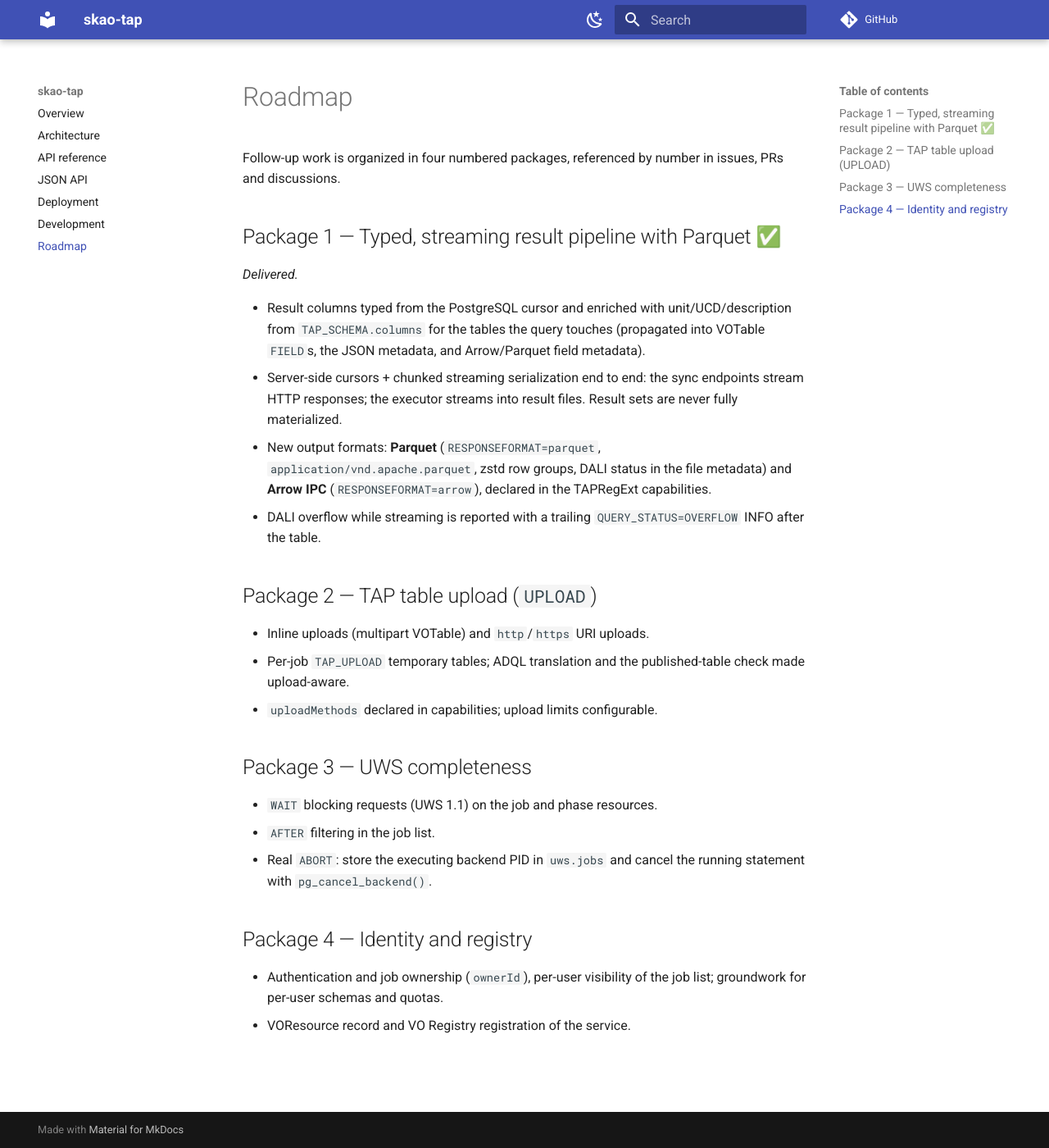
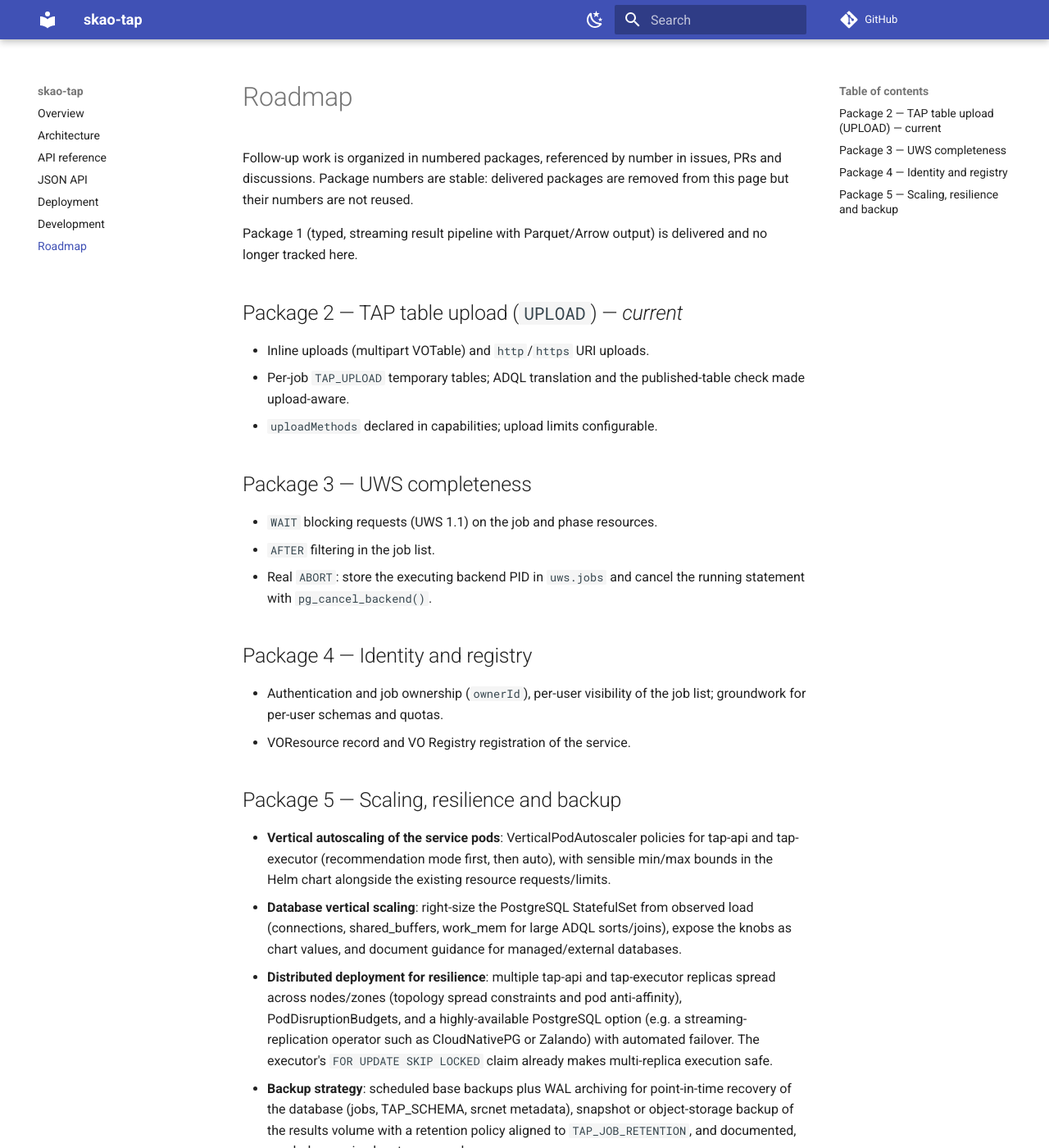
Before and after one commit to MicheleDelliVeneri/skao-tap, an MkDocs documentation site: the page built from docs/roadmap.md, in a window 1280 px wide and 1400 px high. Shown: the whole window at 82% size. Built offline with MkDocs 1.6.1 and Material for MkDocs 9.7.7, drawn with Linux system fonts in a browser that asks for light colours; comment, search, counter and statistics services are not loaded.

Commit message:
Roadmap: drop delivered package 1, make package 2 current, add package 5
Package 5 covers vertical autoscaling of pods and database, distributed
deployment for resilience, and the backup/restore strategy. Package
numbers stay stable so existing references keep working.

Co-Authored-By: Claude Fable 5 <noreply@anthropic.com>
Claude-Session: https://claude.ai/code/session_01UYnx9sd6RGzVna7nW3vhHr

```diff
--- a/docs/roadmap.md
+++ b/docs/roadmap.md
@@ -1,27 +1,13 @@
 # Roadmap
 
-Follow-up work is organized in four numbered packages, referenced by number
-in issues, PRs and discussions.
+Follow-up work is organized in numbered packages, referenced by number in
+issues, PRs and discussions. Package numbers are stable: delivered packages
+are removed from this page but their numbers are not reused.
 
-## Package 1 — Typed, streaming result pipeline with Parquet ✅
+Package 1 (typed, streaming result pipeline with Parquet/Arrow output) is
+delivered and no longer tracked here.
 
-*Delivered.*
-
-- Result columns typed from the PostgreSQL cursor and enriched with
-  unit/UCD/description from `TAP_SCHEMA.columns` for the tables the query
-  touches (propagated into VOTable `FIELD`s, the JSON metadata, and
-  Arrow/Parquet field metadata).
-- Server-side cursors + chunked streaming serialization end to end: the
-  sync endpoints stream HTTP responses; the executor streams into result
-  files. Result sets are never fully materialized.
-- New output formats: **Parquet** (`RESPONSEFORMAT=parquet`,
-  `application/vnd.apache.parquet`, zstd row groups, DALI status in the
-  file metadata) and **Arrow IPC** (`RESPONSEFORMAT=arrow`), declared in
-  the TAPRegExt capabilities.
-- DALI overflow while streaming is reported with a trailing
-  `QUERY_STATUS=OVERFLOW` INFO after the table.
-
-## Package 2 — TAP table upload (`UPLOAD`)
+## Package 2 — TAP table upload (`UPLOAD`) — *current*
 
 - Inline uploads (multipart VOTable) and `http`/`https` URI uploads.
 - Per-job `TAP_UPLOAD` temporary tables; ADQL translation and the
@@ -40,3 +26,25 @@ in issues, PRs and discussions.
 - Authentication and job ownership (`ownerId`), per-user visibility of the
   job list; groundwork for per-user schemas and quotas.
 - VOResource record and VO Registry registration of the service.
+
+## Package 5 — Scaling, resilience and backup
+
+- **Vertical autoscaling of the service pods**: VerticalPodAutoscaler
+  policies for tap-api and tap-executor (recommendation mode first, then
+  auto), with sensible min/max bounds in the Helm chart alongside the
+  existing resource requests/limits.
+- **Database vertical scaling**: right-size the PostgreSQL StatefulSet from
+  observed load (connections, shared_buffers, work_mem for large ADQL
+  sorts/joins), expose the knobs as chart values, and document guidance for
+  managed/external databases.
+- **Distributed deployment for resilience**: multiple tap-api and
+  tap-executor replicas spread across nodes/zones (topology spread
+  constraints and pod anti-affinity), PodDisruptionBudgets, and a
+  highly-available PostgreSQL option (e.g. a streaming-replication operator
+  such as CloudNativePG or Zalando) with automated failover. The executor's
+  `FOR UPDATE SKIP LOCKED` claim already makes multi-replica execution safe.
+- **Backup strategy**: scheduled base backups plus WAL archiving for
+  point-in-time recovery of the database (jobs, TAP_SCHEMA, srcnet
+  metadata), snapshot or object-storage backup of the results volume with a
+  retention policy aligned to `TAP_JOB_RETENTION`, and documented,
+  regularly exercised restore procedures.
```
